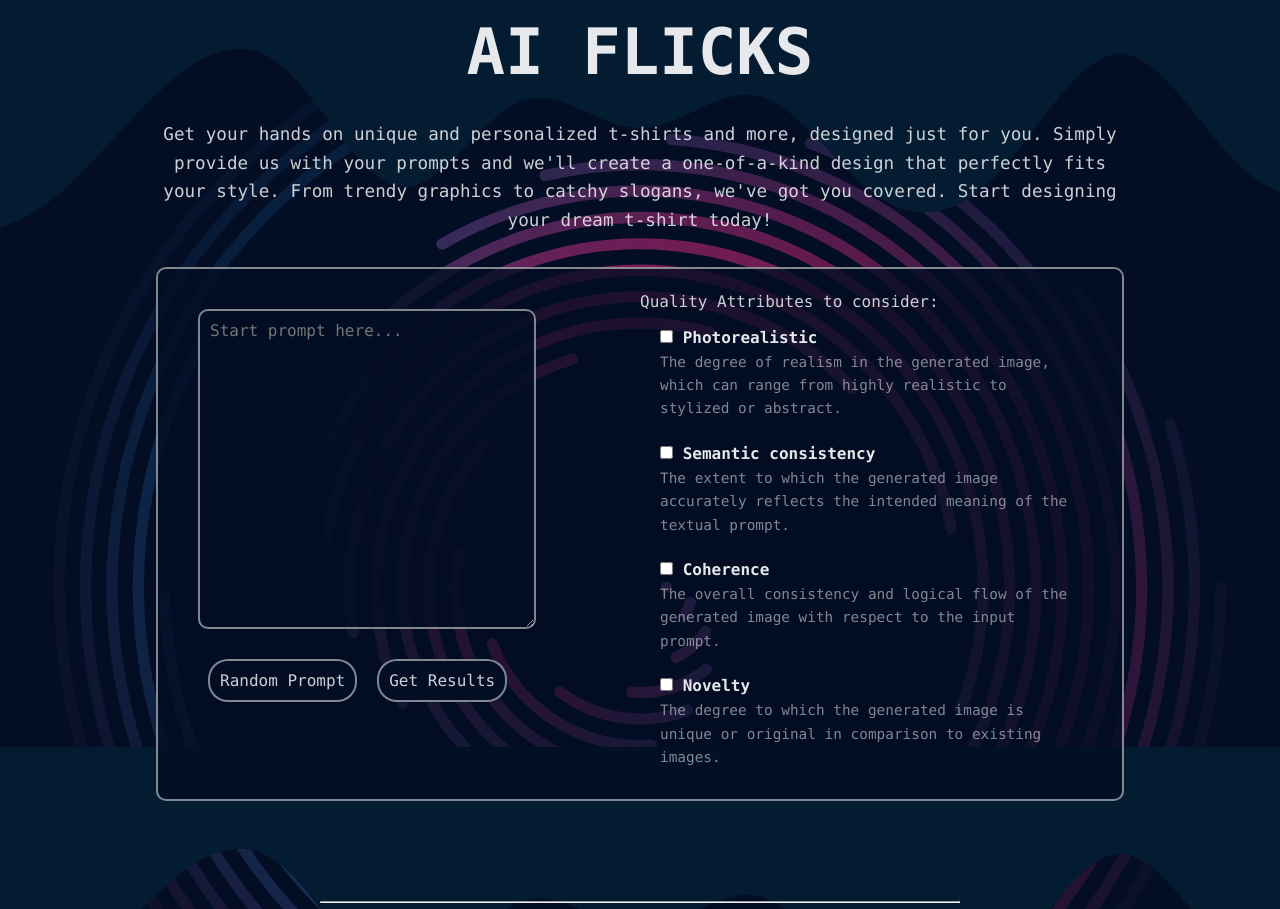
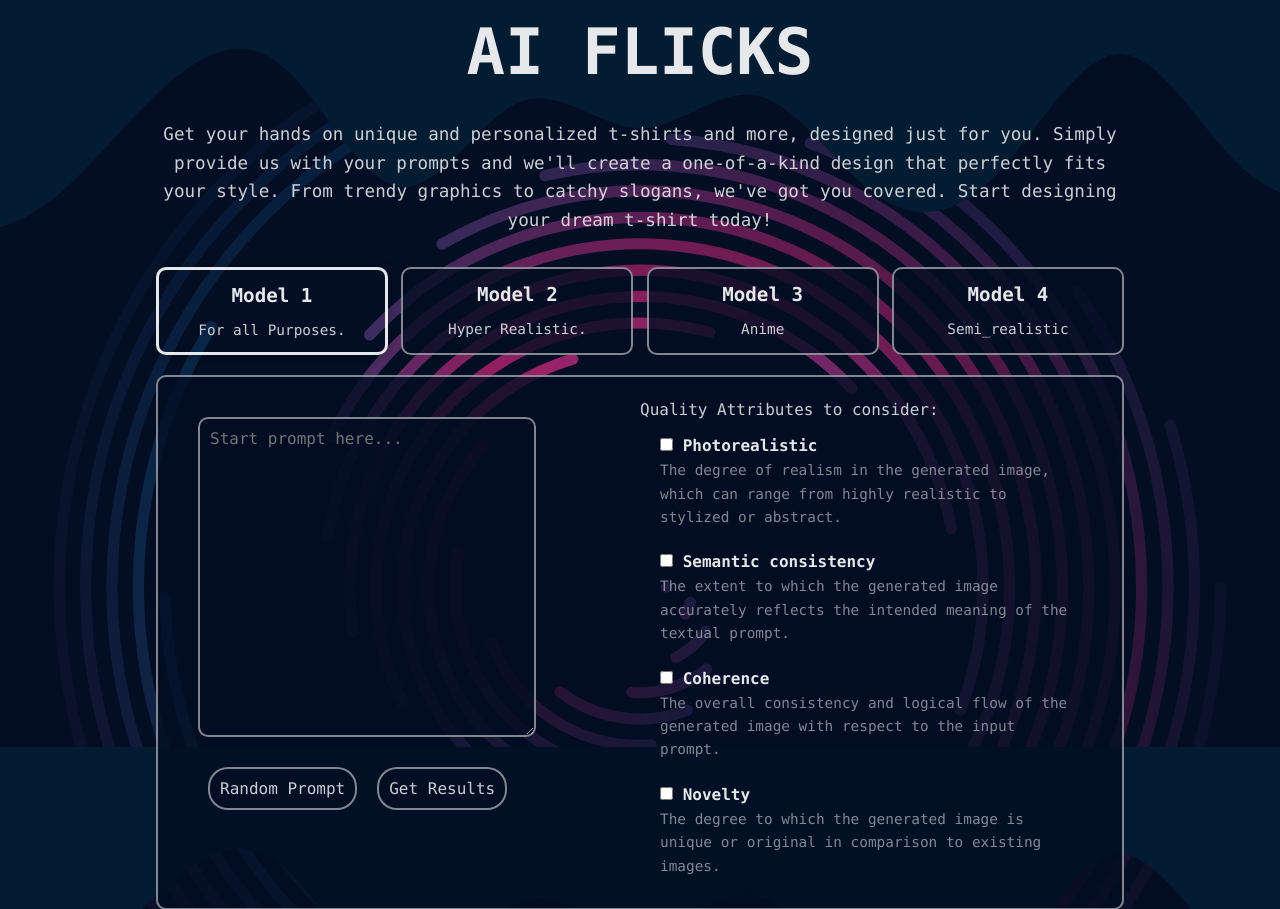
Before and after one commit to jamespeirano/AiFlicks, a Flask app: page / in a window 1280 px wide. Shown: the part 53-962 px from the top of the page. Run offline with Flask 3, Linux system fonts and the light colour scheme.

Commit message:
added UI and functionality to choose different models

```diff
--- a/app/routes.py
+++ b/app/routes.py
@@ -19,7 +19,14 @@ from app import app
 app.secret_key = b'_5#y2L"F4Q8z\n\xec]/'
 
 load_dotenv()
-HUGGING_API = os.getenv('HUGGING_FACE_API_URL')
+
+HUGGING_FACE_API_URLS = {
+    'model-1': os.getenv('HUGGING_FACE_API_URL1'),
+    'model-2': os.getenv('HUGGING_FACE_API_URL2'),
+    'model-3': os.getenv('HUGGING_FACE_API_URL3'),
+    'model-4': os.getenv('HUGGING_FACE_API_URL4'),
+}
+
 headers = {"Authorization": f"Bearer {os.getenv('HUGGING_FACE_API_TOKEN')}"}
 
 cart_items = []
@@ -112,6 +119,10 @@ async def model():
     post_prompt = "Ensure that the image achieves the following quality attributes:"
 
     try:
+
+        selected_model = request.form.get('selected-model')
+        HUGGING_API = HUGGING_FACE_API_URLS.get(selected_model)
+
         prompt = request.form['prompt']
         photorealistic = request.form.get('photorealistic', False)
         semantic = request.form.get('semantic', False)
@@ -134,6 +145,9 @@ async def model():
 
     except KeyError:
         return "Invalid form data supplied", 400
+
+
+    print(HUGGING_API)
 
     response = await fetch_response(HUGGING_API, headers=headers, json={
     "inputs": prompt,
--- a/app/static/style.css
+++ b/app/static/style.css
@@ -398,3 +398,48 @@ li {
 #card-number {
     padding-top: 0.6rem;
 }
+
+
+
+
+
+
+
+
+
+.options-container {
+    display: flex;
+    justify-content: space-between;
+    margin-bottom: 20px;
+}
+
+.option-card {
+    flex-basis: calc(25% - 10px);
+    background-color: var(--bg-color-opacity);
+    border: 2px solid var(--border-color);
+    border-radius: 10px;
+    padding: 10px;
+    color: var(--text-color);
+}
+
+.option-card h3 {
+    font-size: 1.2rem;
+    color: var(--header-color);
+    margin-bottom: 0.5rem;
+}
+
+.option-card p {
+    font-size: 0.9rem;
+    color: var(--text-color);
+}
+
+.option-card-selected {
+    border: 3px solid var(--header-color);
+    background-color: var(--highlight-bg-color);
+    box-shadow: 0 0 10px rgba(0, 0, 0, 0.3); /* This adds a subtle shadow effect. Adjust as needed. */
+    color: var(--highlight-text-color); /* Change the text color for the selected card */
+}
+
+.option-card:hover {
+    cursor: pointer;
+}
--- a/app/templates/index.html
+++ b/app/templates/index.html
@@ -15,6 +15,24 @@ AI Flicks
     to catchy slogans, we've got you covered. Start designing your dream t-shirt today!</p>
 </div>
 
+<div class="options-container">
+    <div id="model-1" class="option-card">
+        <h3>Model 1</h3>
+        <p>For all Purposes.</p>
+    </div>
+    <div id="model-2" class="option-card">
+        <h3>Model 2</h3>
+        <p>Hyper Realistic.</p>
+    </div>
+    <div id="model-3" class="option-card">
+        <h3>Model 3</h3>
+        <p>Anime</p>
+    </div>
+    <div id="model-4" class="option-card">
+        <h3>Model 4</h3>
+        <p>Semi_realistic</p>
+    </div>
+</div>
 
 <div class="prompt">
     <div class="row">
@@ -36,8 +54,41 @@ AI Flicks
                 <input type="hidden" name="semantic" value="">
                 <input type="hidden" name="coherence" value="">
                 <input type="hidden" name="novelty" value="">
+
+                <!-- Hidden input for selected model -->
+                <input type="hidden" id="selected-model" name="selected-model" value="model-1">
             </form>
         </div>
+
+
+        <script>
+            // get all the cards
+            const cards = document.querySelectorAll('.option-card');
+
+            // iterate over each card
+            cards.forEach(card => {
+                // add event listener
+                card.addEventListener('click', function() {
+                    // remove 'option-card-selected' class from all cards
+                    cards.forEach(card => {
+                        card.classList.remove('option-card-selected');
+                    });
+
+                    // add 'option-card-selected' class to clicked card
+                    this.classList.add('option-card-selected');
+
+                    // update selected model hidden field
+                    document.getElementById('selected-model').value = this.id;
+                    console.log(this.id)
+                });
+            });
+
+            // By default select the first option
+            const defaultModel = document.getElementById('model-1');
+            defaultModel.classList.add('option-card-selected');
+            document.getElementById('selected-model').value = defaultModel.id;
+
+        </script>
 
         <div class="column2">
             <div class="prompt-right">
```
